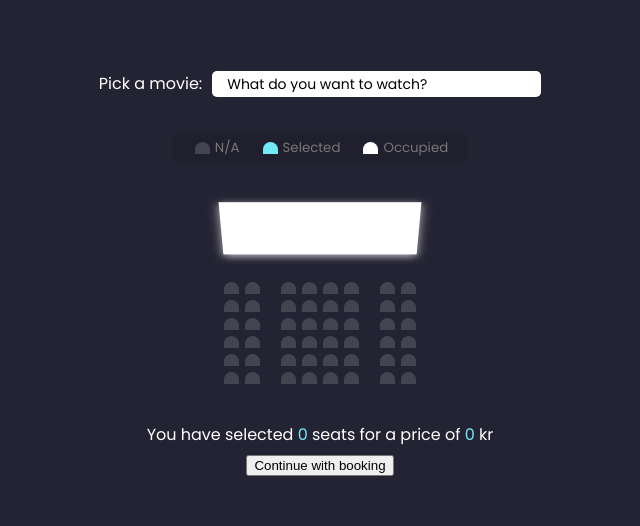
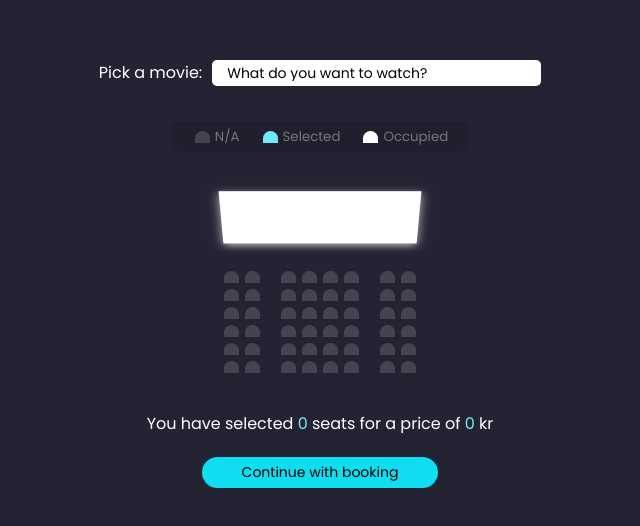
Before and after one commit to jesscampb/MovieSeatBooker, a React (Vite) app: page / in a window 1280 px wide. Shown: the part 136-662 px from the top of the page, without its empty margins (320-960 px from the left). Built offline with nearby package versions, Linux system fonts and the light colour scheme; data requests are answered from the project's data file.

Commit message:
Added some simple styling to ProceedToDetailsButton

```diff
--- a/src/components/ProceedToDetailsButton.scss
+++ b/src/components/ProceedToDetailsButton.scss
@@ -0,0 +1,13 @@
+.primary-button {
+  background-color: hsl(185 88% 50%);
+  padding: 5px 40px;
+  margin-top: 16px;
+  border-style: none;
+  border-radius: 20px;
+  font-family: 'Poppins';
+  font-size: 14px;
+}
+
+.primary-button:hover {
+  background-color: hsl(185 88% 70%);
+}
```
